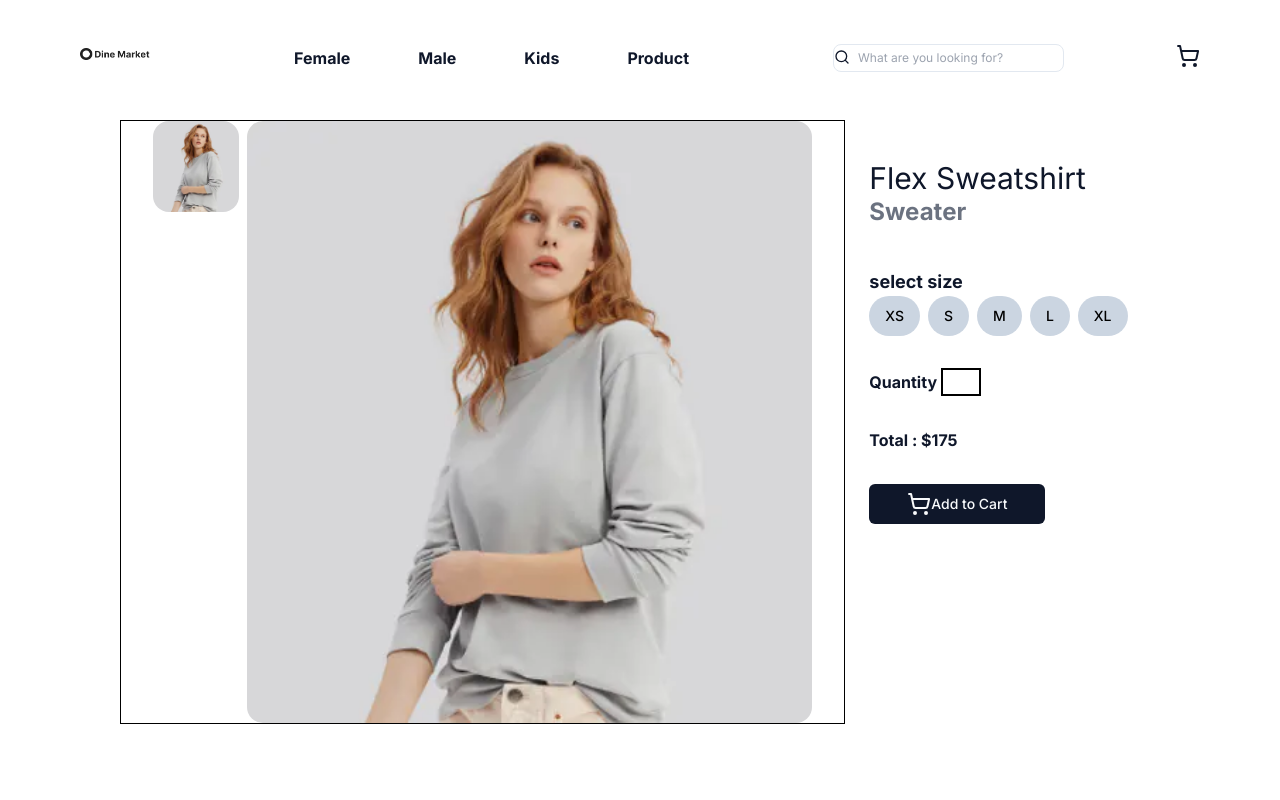
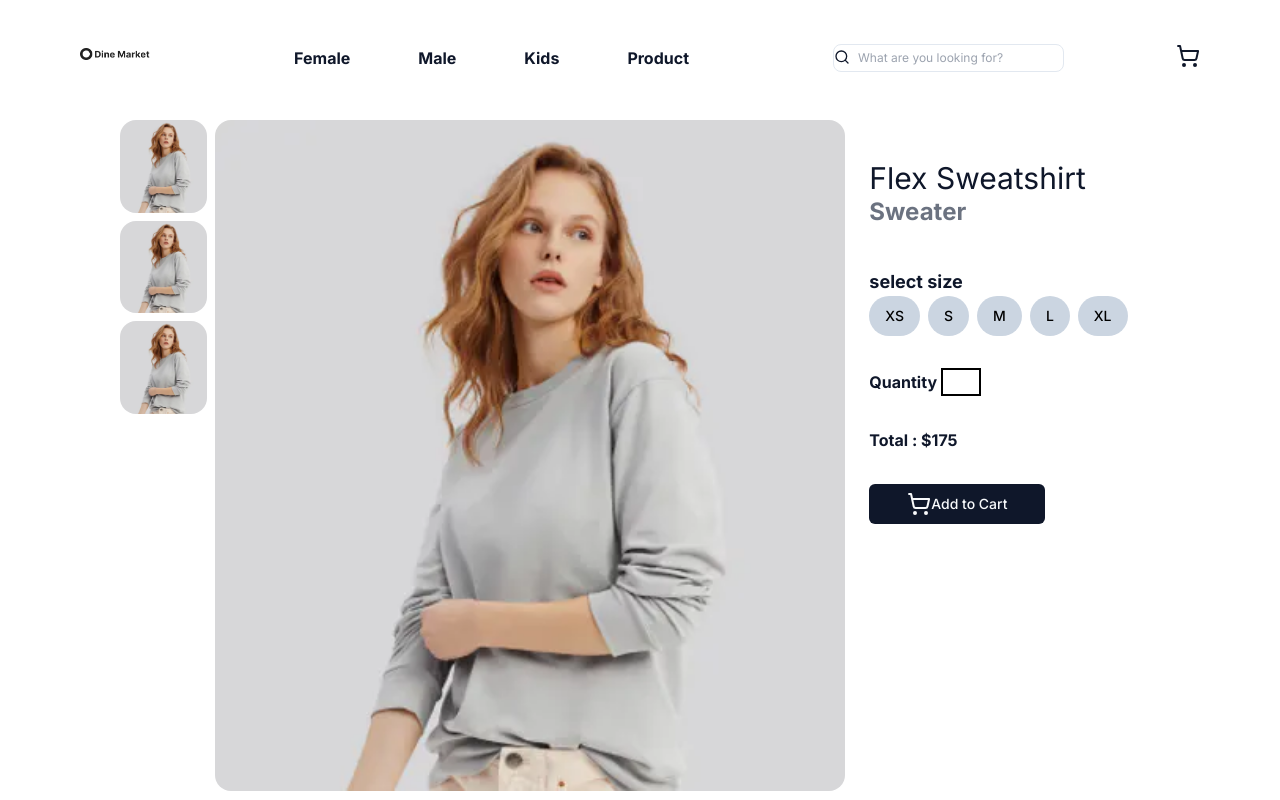
Before and after one commit to talhacheema675/talha_hackathon_website, a Next.js app: page /detail/1 in a window 1280 px wide. Shown: the top 800 px of the page. Built offline with nearby package versions, Linux system fonts and the light colour scheme.

Commit message:
Update page.tsx

```diff
--- a/src/app/detail/[slug]/page.tsx
+++ b/src/app/detail/[slug]/page.tsx
@@ -12,9 +12,13 @@ const Details=({params}:{params:{slug:number}})=>
                 return(
                     <div key={index} >
                             <div className="flex lg:flex-row md:flex-row flex-col ">
-                            <div className="flex flex-row lg:w-2/3 md:w-2/3 w-full gap-2 lg:m-6 md:m-6 m-1 md:px-8 border border-solid border-black">
-                              <div className="h-max w-max "> <Image src={item.image} alt="image" width="100" height={200} className="rounded-2xl  "/></div>
-                              <div className=" w-full"> <Image src={item.image} alt="image" width="500" height="1200" className="rounded-2xl w-full h-full"/></div>
+                            <div className="flex flex-row lg:w-2/3 md:w-2/3 w-full md:h-max h-96  gap-2 lg:m-6 md:m-6 m-1 ">
+                              <div className="flex flex-col gap-2">
+                                  <Image src={item.image} alt="image" width="100" height={200} className="rounded-2xl cursor-pointer "/>
+                                  <Image src={item.image} alt="image" width="100" height={200} className="rounded-2xl  cursor-pointer"/>
+                                  <Image src={item.image} alt="image" width="100" height={200} className="rounded-2xl  cursor-pointer"/>
+                              </div>
+                              <div className=" w-full h-full"> <Image src={item.image} alt="image" width="500" height="1200" className="rounded-2xl w-full h-full"/></div>
                               </div>
                               <div className="flex flex-col pt-16">
                                 <p className="text-3xl "> {item.name}</p>
@@ -26,7 +30,7 @@ const Details=({params}:{params:{slug:number}})=>
                                 <Button className="rounded-full bg-slate-300 text-black mr-2">L</Button>
                                 <Button className="rounded-full bg-slate-300 text-black mr-2 mb-8">XL</Button>
                                 </div>
-                                <p className="font-bold mb-8">Quantity <input type="text" className="w-10  border-solid border-black border-2"/></p>
+                                <p className="font-bold mb-8">Quantity <input type="text" className="w-10 border-2 border-solid border-black "/></p>
                                 <p className="font-bold mb-8">Total : {item.price}</p>
                                 <Button className="w-44"><ShoppingCart/> Add to Cart </Button>
 
```
